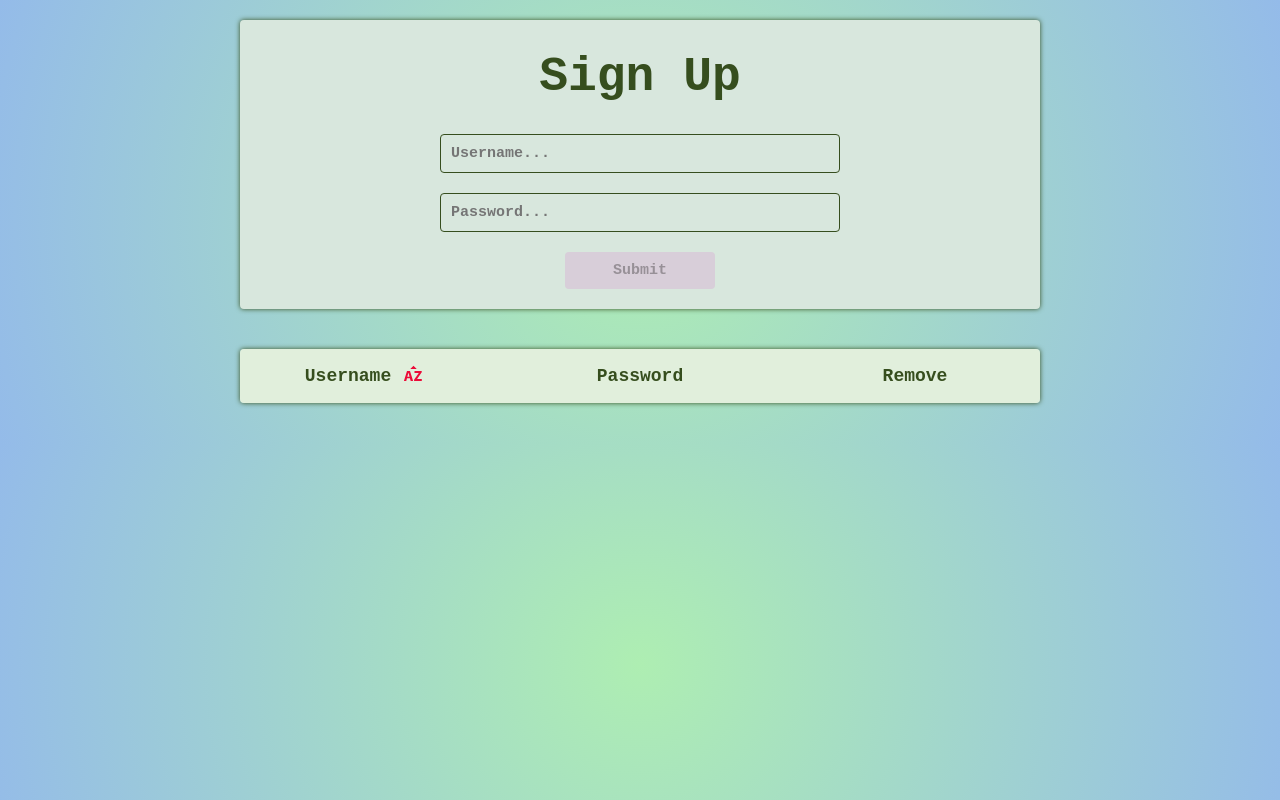
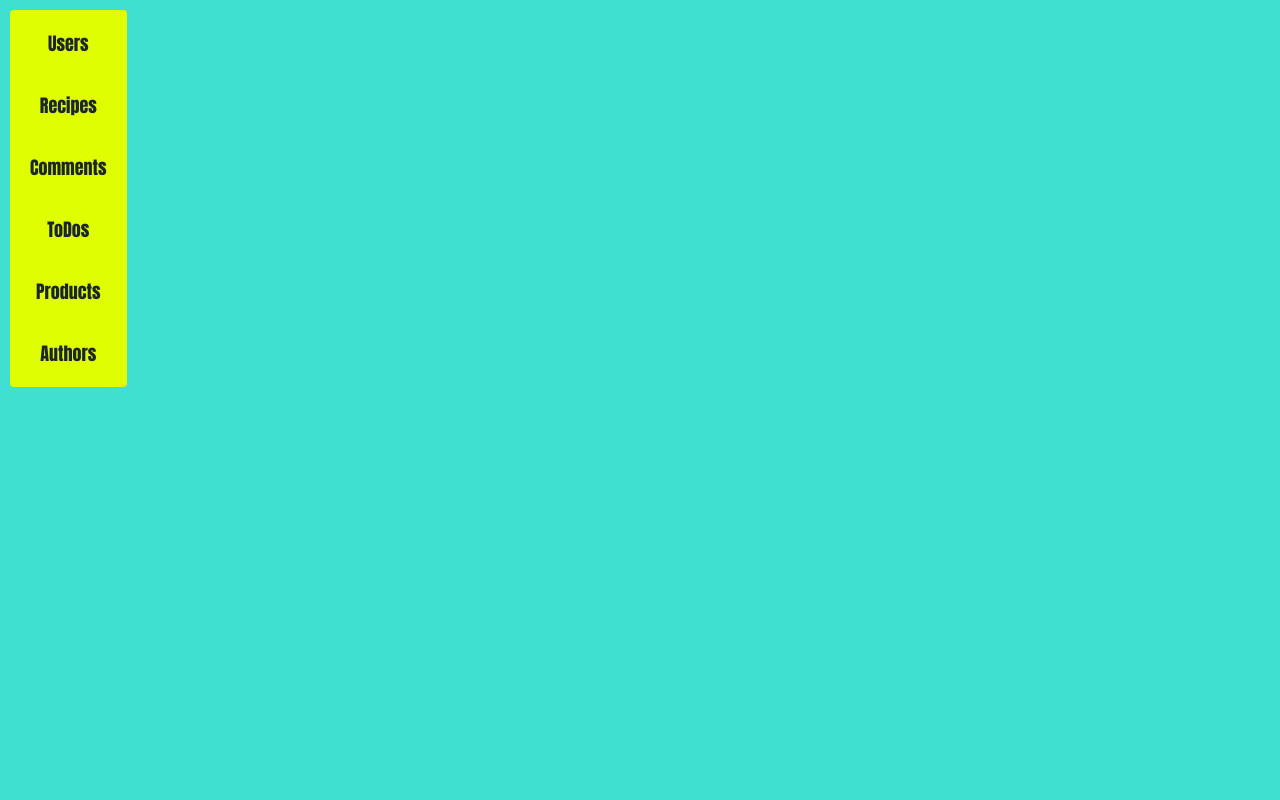
Before and after one commit to VaheM27/react_ujexner, a React (Create React App) app: page / in a window 1280 px wide. Built offline with nearby package versions, Linux system fonts and the light colour scheme.

Commit message:
Lesson 11 Homework

```diff
--- /dev/null
+++ b/src/Lesson11/App.jsx
@@ -0,0 +1,43 @@
+import { useEffect, useState } from "react";
+import Navbar from "./components/Navbar/Navbar";
+import Body from "./components/Body/Body";
+import "./App.scss";
+
+const App = () => {
+  const [path, setPath] = useState("");
+  const [data, setData] = useState([]);
+  const [link, setLink] = useState("");
+
+  useEffect(() => {
+    if (link !== "") {
+      switch (link) {
+        case "https://dummyjson.com/":
+          fetch(`https://dummyjson.com/${path}`)
+            .then((res) => res.json())
+            .then((res) => setData(res[path]));
+          break;
+        case "https://jsonplaceholder.typicode.com/":
+          fetch(`https://jsonplaceholder.typicode.com/${path}`)
+            .then((res) => res.json())
+            .then((res) => setData(res));
+          break;
+        case "https://www.freetestapi.com/api/v1/":
+          fetch(`https://www.freetestapi.com/api/v1/${path}`)
+            .then((res) => res.json())
+            .then((res) => setData(res));
+          break;
+        default:
+          break;
+      }
+    }
+  }, [path]);
+
+  return (
+    <div className="app">
+      <Navbar slug={setPath} url={setLink} />
+      <Body arr={data} />
+    </div>
+  );
+};
+
+export default App;
--- /dev/null
+++ b/src/Lesson11/App.scss
@@ -0,0 +1,6 @@
+@import "./styles/global.scss";
+
+.app {
+  @include makeFlex(flex-start, flex-start, row, unset, unset, 30px);
+  margin: 10px;
+}
--- /dev/null
+++ b/src/Lesson11/components/Body/Body.jsx
@@ -0,0 +1,32 @@
+import "./Body.scss";
+
+const Body = ({ arr }) => {
+  return (
+    <div className="body">
+      {arr.map((item, i) => {
+        return (
+          <div key={i} className="card">
+            <p>{item.firstName || item.name || item.title}</p>
+            <p>
+              {item.age ||
+                item.rating ||
+                item.nationality ||
+                item.email ||
+                `${item.completed}`}
+            </p>
+            <p>
+              {item.username ||
+                item.cuisine ||
+                item.body ||
+                item.userId ||
+                item.biography ||
+                item.description}
+            </p>
+          </div>
+        );
+      })}
+    </div>
+  );
+};
+
+export default Body;
--- /dev/null
+++ b/src/Lesson11/components/Body/Body.scss
@@ -0,0 +1,23 @@
+@import "../../styles/global.scss";
+
+.body {
+  @include makeFlex(flex-start, flex-start, row, wrap, 15px, 15px);
+  width: 100%;
+  .card {
+    border-radius: 4px;
+    @include textParams(16px, 600, Courier, #000);
+    @include makeFlex(center, center, column, unset, unset, unset);
+    background-color: #dfff00;
+    width: 30%;
+    height: 200px;
+    overflow-y: scroll;
+    padding: 20px;
+    user-select: none;
+    transition: all 1s;
+    &:hover {
+      transform: translateY(-5px);
+      background-color: #f4d03f;
+      cursor: pointer;
+    }
+  }
+}
--- /dev/null
+++ b/src/Lesson11/components/Navbar/Navbar.jsx
@@ -0,0 +1,27 @@
+import navItems from "../../constants/navItems";
+
+import "./Navbar.scss";
+
+const Navbar = ({ slug, url }) => {
+  return (
+    <div className="nav">
+      <ul>
+        {navItems.map((elm, index) => {
+          return (
+            <li
+              key={index}
+              onClick={() => {
+                slug(elm.path);
+                url(elm.url);
+              }}
+            >
+              {elm.name}
+            </li>
+          );
+        })}
+      </ul>
+    </div>
+  );
+};
+
+export default Navbar;
--- /dev/null
+++ b/src/Lesson11/components/Navbar/Navbar.scss
@@ -0,0 +1,25 @@
+@import "../../styles/global.scss";
+
+.nav {
+  ul {
+    background-color: #dfff00;
+    padding: 10px 0;
+    border-radius: 4px;
+    @include makeFlex(center, flex-start, column, unset, 15px, unset);
+    li {
+      list-style: none;
+      border-radius: 4px;
+      cursor: pointer;
+      background-color: #dfff00;
+      max-width: 150px;
+      width: 100%;
+      padding: 10px 20px;
+      @include makeFlex(center, center, unset, unset, unset, unset);
+      @include textParams(18px, 400, Impact, #1b2631);
+      transition: all 0.5s;
+      &:hover {
+        box-shadow: 0px 0px 20px #ff7f50;
+      }
+    }
+  }
+}
--- /dev/null
+++ b/src/Lesson11/constants/navItems.js
@@ -0,0 +1,34 @@
+const navItems = [
+  {
+    name: "Users",
+    path: "users",
+    url: "https://dummyjson.com/",
+  },
+  {
+    name: "Recipes",
+    path: "recipes",
+    url: "https://dummyjson.com/",
+  },
+  {
+    name: "Comments",
+    path: "comments",
+    url: "https://jsonplaceholder.typicode.com/",
+  },
+  {
+    name: "ToDos",
+    path: "todos",
+    url: "https://jsonplaceholder.typicode.com/",
+  },
+  {
+    name: "Products",
+    path: "products",
+    url: "https://www.freetestapi.com/api/v1/",
+  },
+  {
+    name: "Authors",
+    path: "authors",
+    url: "https://www.freetestapi.com/api/v1/",
+  },
+];
+
+export default navItems;
--- /dev/null
+++ b/src/Lesson11/styles/global.scss
@@ -0,0 +1,30 @@
+* {
+  margin: 0;
+  padding: 0;
+  box-sizing: border-box;
+}
+
+body {
+  background-color: #40e0d0;
+}
+
+::-webkit-scrollbar {
+  display: none;
+}
+
+@mixin makeFlex($justify, $align, $dir, $wrap, $rgap, $cgap) {
+  display: flex;
+  justify-content: $justify;
+  align-items: $align;
+  flex-direction: $dir;
+  flex-wrap: $wrap;
+  row-gap: $rgap;
+  column-gap: $cgap;
+}
+
+@mixin textParams($size, $weight, $family, $color) {
+  font-size: $size;
+  font-weight: $weight;
+  font-family: $family;
+  color: $color;
+}
--- a/src/index.js
+++ b/src/index.js
@@ -1,6 +1,6 @@
 import React from "react";
 import ReactDOM from "react-dom/client";
-import App from "./Lesson10/App";
+import App from "./Lesson11/App";
 
 const root = ReactDOM.createRoot(document.getElementById("root"));
 root.render(<App />);
```
